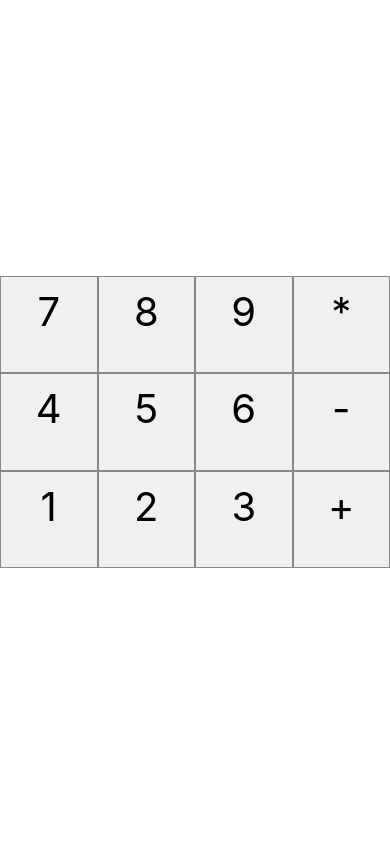
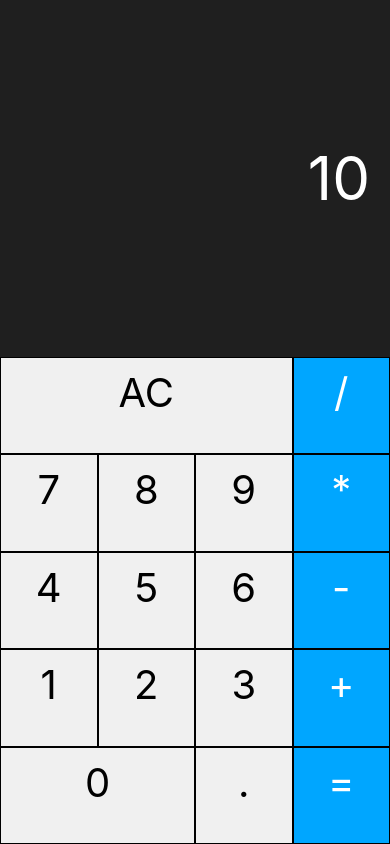
Before and after one commit to Lealemao/projeto-react, a React Native app in the folder calculadora/: screen / in a window 390 px wide. Built offline with nearby package versions, Linux system fonts and the light colour scheme.

Commit message:
Estilizações feitas no botao.js e no visor.js

```diff
--- a/calculadora/App.js
+++ b/calculadora/App.js
@@ -1,23 +1,30 @@
 import {View, StyleSheet} from 'react-native';
 
 import Botao from "./src/components/Botao";
+import Visor from "./src/components/Visor";
 
 export default function App() {
   return (
     <View style={estilos.container}>
+      <Visor />
       <View style={estilos.botoes}>
+       <Botao label="AC" triplo />
+       <Botao label="/" corOp />
        <Botao label="7" />
        <Botao label="8" />
        <Botao label="9" />
-       <Botao label="*" />
+       <Botao label="*" corOp />
        <Botao label="4" />
        <Botao label="5" />
        <Botao label="6" />
-       <Botao label="-" />
+       <Botao label="-" corOp />
        <Botao label="1" />
        <Botao label="2" />
        <Botao label="3" />
-       <Botao label="+" />
+       <Botao label="+" corOp />
+       <Botao label="0" dobro />
+       <Botao label="." />
+       <Botao label="=" corOp />
       </View>
     </View>
   );
@@ -26,8 +33,7 @@ export default function App() {
 const estilos = StyleSheet.create({
   container: {
     flex: 1,
-    justifyContent: 'center'
-
+    justifyContent: 'flex-end'
   },
 
   botoes: {
--- a/calculadora/package.json
+++ b/calculadora/package.json
@@ -12,7 +12,10 @@
     "react": "18.2.0",
     "react-native": "0.74.1",
     "react-native-paper": "4.9.2",
-    "@expo/vector-icons": "^14.0.0"
+    "@expo/vector-icons": "^14.0.0",
+    "react-native-web": "~0.19.10",
+    "react-dom": "18.2.0",
+    "@expo/metro-runtime": "~3.2.1"
   },
   "devDependencies": {
     "@babel/core": "^7.20.0"
--- a/calculadora/src/components/Botao.js
+++ b/calculadora/src/components/Botao.js
@@ -3,9 +3,15 @@ import { Text, TouchableHighlight, StyleSheet, Dimensions } from "react-native"
 const{width, height} = Dimensions.get("window")
 
 export default props => {
+
+    const estilosBotao = [estilos.botao]
+    if(props.dobro) estilosBotao.push(estilos.botaoDuplo)
+    if(props.triplo) estilosBotao.push(estilos.botaoTriplo)
+    if(props.corOp) estilosBotao.push(estilos.corOperacao)
+
     return(
         <TouchableHighlight>
-            <Text style={estilos.botao}>{props.label}</Text>
+            <Text style={estilosBotao}>{props.label}</Text>
         </TouchableHighlight>
     )
 }
@@ -18,7 +24,18 @@ const estilos = StyleSheet.create({
         padding: 10,
         textAlign: 'center',
         borderWidth: 1,
-        borderColor: "#888",
+        borderColor: "#000",
         backgroundColor: "#f0f0f0"
+    },
+    botaoDuplo: {
+        width: width / 4 * 2
+    },
+    botaoTriplo: {
+        width: width / 4 * 3
+    },
+    corOperacao: {
+        backgroundColor: "#00a6ff",
+        borderColor: "#000",
+        color: "#fff"
     }
 })
--- a/calculadora/src/components/Visor.js
+++ b/calculadora/src/components/Visor.js
@@ -1,7 +1,23 @@
-import { View, Text} from "react-native"
+import { View, Text, StyleSheet} from "react-native"
 
 export default props => {
     return(
-        <Text>Visor</Text>
+        <View style={estilos.visor}>
+        <Text style={estilos.valorVisor}>10</Text>
+        </View>
     )
 }
+
+const estilos = StyleSheet.create({
+    visor: {
+        flex: 1,
+        padding: 20,
+        justifyContent: 'center',
+        alignItems: 'flex-end',
+        backgroundColor: "#1f1f1f"
+    },
+    valorVisor:{
+        fontSize: 60,
+        color: "#fff"
+    }
+})
```
Also changed, not shown: 2 other files (tests, documents, lock files or other folders).
